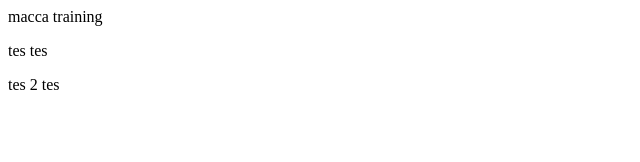
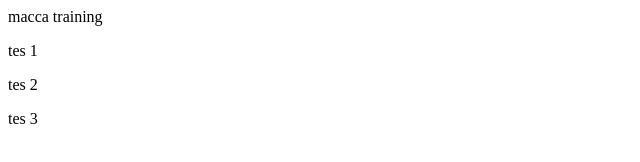
Before and after one commit to leoOnsik/tesProject, a plain HTML site: page index.html in a window 1280 px wide. Shown: the full height of the page, 0-640 px from the left. Drawn offline with Linux system fonts and the light colour scheme.

Commit message:
add 2 lines

```diff
--- a/index.html
+++ b/index.html
@@ -3,7 +3,8 @@
         macca training
     </head>
     <body>
-        <p>tes tes</p>
-        <p>tes 2 tes</p>
+        <p>tes 1</p>
+        <p>tes 2</p>
+        <p>tes 3</p>
     </body>
 </html>
```
